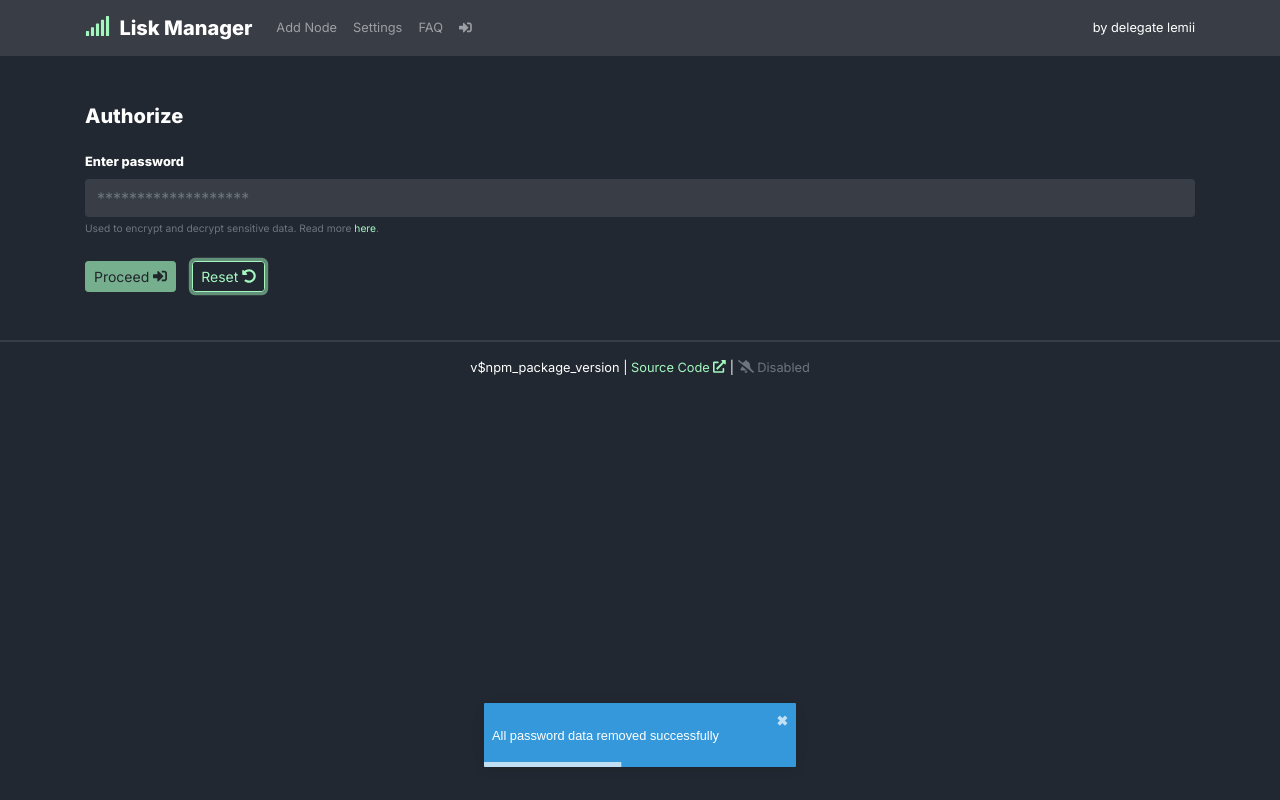
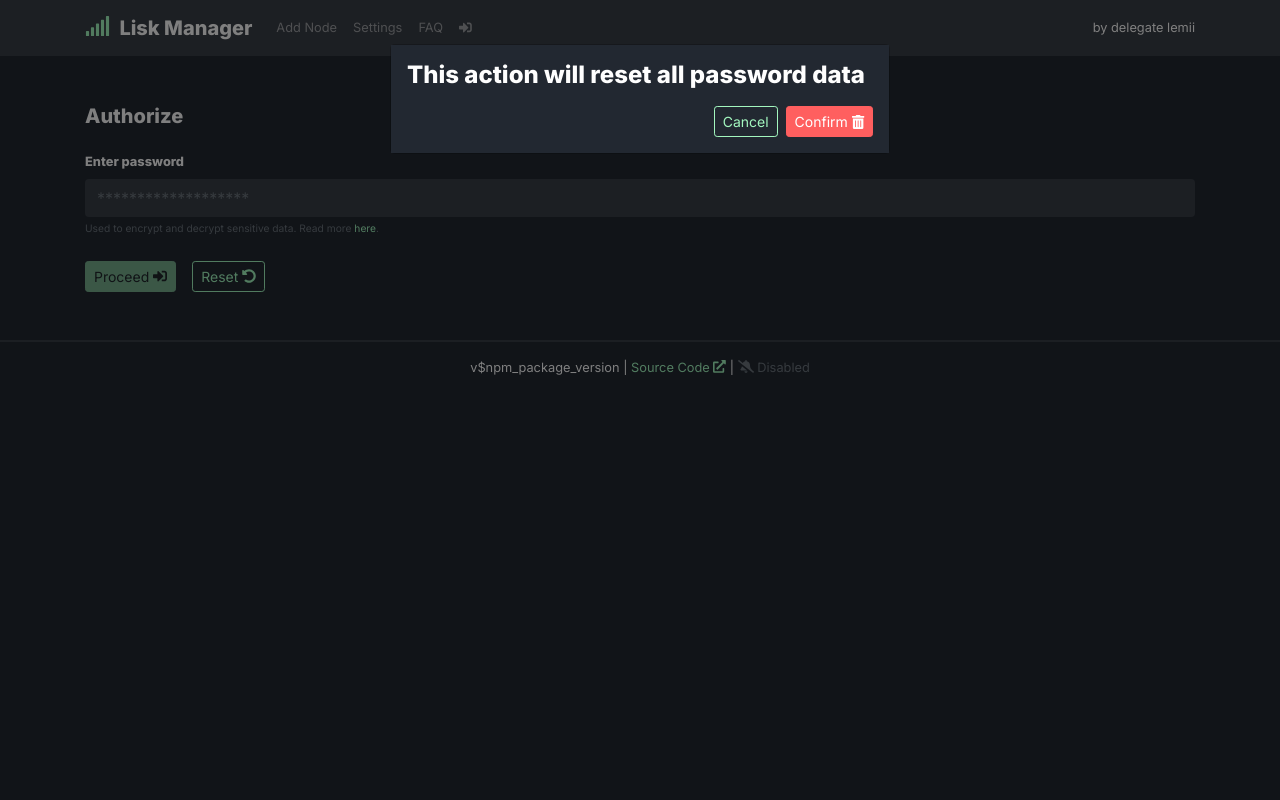
Before and after one commit to Lemii/lisk-manager, a React (Create React App) app: page /auth in a window 1280 px wide. Both pictures are taken after a click on the button "Reset". Built offline with nearby package versions, Linux system fonts and the light colour scheme.

Commit message:
feat: add confirm modals (#14)
* feat: add confirm modal

* refactor: streamline option modal

* feat: add confirm modals

```diff
--- /dev/null
+++ b/src/components/ConfirmModal/index.tsx
@@ -0,0 +1,45 @@
+import React from 'react';
+import Modal from 'react-bootstrap/Modal';
+import { FontAwesomeIcon } from '@fortawesome/react-fontawesome';
+
+interface IProps {
+  body: string;
+  confirmHandler: any;
+  show: boolean;
+  setShow: React.Dispatch<React.SetStateAction<boolean>>;
+}
+
+export default function ConfirmModal({ body, confirmHandler, show, setShow }: IProps): JSX.Element {
+  const handleClose = (): void => {
+    setShow(false);
+  };
+
+  const handleSubmit = (e: React.SyntheticEvent): void => {
+    e.preventDefault();
+
+    confirmHandler();
+  };
+
+  return (
+    <Modal show={show} onHide={handleClose} className="text-light p-3">
+      <form onSubmit={handleSubmit}>
+        <Modal.Body>
+          <h4 className="mb-3">{body}</h4>
+
+          <div className="text-right">
+            <button
+              className="btn btn-sm btn-outline-primary mr-2"
+              onClick={handleClose}
+              type="button"
+            >
+              Cancel
+            </button>
+            <button className="btn btn-sm btn-danger" type="submit">
+              Confirm <FontAwesomeIcon icon="trash-alt" />
+            </button>
+          </div>
+        </Modal.Body>
+      </form>
+    </Modal>
+  );
+}
--- a/src/components/Node/Head.tsx
+++ b/src/components/Node/Head.tsx
@@ -1,6 +1,7 @@
 import React, { useState } from 'react';
 import { FontAwesomeIcon } from '@fortawesome/react-fontawesome';
 import OptionModal from '../OptionModal';
+import ConfirmModal from '../ConfirmModal';
 
 import { INode, INodeStatus, IUpdateMethods } from '../../interfaces';
 
@@ -140,14 +141,11 @@ export default function Head({ node, methods, nodeStatus, forgingStatus }: IProp
             Delete Node
           </button>
 
-          <OptionModal
-            node={node}
-            body="Confirm node removal"
-            submitHandler={methods.delete}
+          <ConfirmModal
+            body="This action will remove the node"
+            confirmHandler={() => methods.delete(node)}
             show={showDelete}
             setShow={setShowDelete}
-            type="deletion"
-            name="deletion"
           />
         </div>
       </div>
--- a/src/components/OptionModal/index.tsx
+++ b/src/components/OptionModal/index.tsx
@@ -55,7 +55,6 @@ export default function OptionModal({
   return (
     <Modal show={show} onHide={handleClose} className="text-light">
       <form onSubmit={handleSubmit}>
-        {type !== 'deletion' ? (
         <Modal.Body>
           <label htmlFor={name}>
             <h4>{body}</h4>
@@ -83,26 +82,6 @@ export default function OptionModal({
             </button>
           </div>
         </Modal.Body>
-        ) : (
-          <Modal.Body>
-            <label htmlFor={name}>
-              <h4>{body}</h4>
-            </label>
-
-            <div className="text-right">
-              <button
-                className="btn btn-sm btn-outline-primary mr-2"
-                onClick={handleClose}
-                type="button"
-              >
-                Cancel
-              </button>
-              <button className="btn btn-sm btn-primary" type="submit">
-                Remove <FontAwesomeIcon icon="trash-alt" />
-              </button>
-            </div>
-          </Modal.Body>
-        )}
       </form>
     </Modal>
   );
--- a/src/interfaces/index.ts
+++ b/src/interfaces/index.ts
@@ -60,5 +60,5 @@ export interface IUpdateMethods {
   rename: IUpdateMethod;
   changePubkey: IUpdateMethod;
   changePassword: IUpdateMethod;
-  delete: IUpdateMethod;
+  delete: (node: INode) => void;
 }
--- a/src/pages/Auth/index.tsx
+++ b/src/pages/Auth/index.tsx
@@ -4,7 +4,8 @@ import { FontAwesomeIcon } from '@fortawesome/react-fontawesome';
 import { Redirect } from 'react-router-dom';
 import { toast } from 'react-toastify';
 
-import { PasswordContext } from '../../contexts';
+import ConfirmModal from '../../components/ConfirmModal';
+
 import {
   getPasswordHash,
   setPasswordHash,
@@ -13,9 +14,12 @@ import {
   hash
 } from '../../utils';
 
+import { PasswordContext } from '../../contexts';
+
 export default function Auth(): JSX.Element {
   const [password, setPassword] = useState<string>('');
   const [redirect, setRedirect] = useState<boolean>(false);
+  const [showConfirm, setShowConfirm] = useState<boolean>(false);
 
   const context = useContext(PasswordContext);
 
@@ -52,11 +56,12 @@ export default function Auth(): JSX.Element {
 
   const handleReset = (): void => {
     setPassword('');
+    setShowConfirm(false);
 
     clearNodePasswords();
     removePasswordHash();
 
-    toast.info('All password data removed successfully');
+    toast.success('All password data removed successfully');
   };
 
   return (
@@ -89,11 +94,21 @@ export default function Auth(): JSX.Element {
           Proceed <FontAwesomeIcon icon="sign-in-alt" />
         </button>
 
-        <button type="button" onClick={handleReset} className="btn btn-sm btn-outline-primary ml-3">
+        <button
+          type="button"
+          onClick={() => setShowConfirm(true)}
+          className="btn btn-sm btn-outline-primary ml-3"
+        >
           Reset <FontAwesomeIcon icon="undo-alt" />
         </button>
       </form>
 
+      <ConfirmModal
+        body="This action will reset all password data"
+        confirmHandler={handleReset}
+        show={showConfirm}
+        setShow={setShowConfirm}
+      />
       {redirect && <Redirect to="/" />}
     </div>
   );
--- a/src/pages/Settings/index.tsx
+++ b/src/pages/Settings/index.tsx
@@ -1,5 +1,6 @@
 import React, { useState, useEffect, useContext } from 'react';
 import Dropzone from './DropZone';
+import ConfirmModal from '../../components/ConfirmModal';
 
 import { FontAwesomeIcon } from '@fortawesome/react-fontawesome';
 import { toast } from 'react-toastify';
@@ -10,6 +11,7 @@ import { setInterval, getInterval, exportData, importData, removeAllData } from
 export default function Settings(): JSX.Element {
   const [userInterval, setUserInterval] = useState<number>(getInterval());
   const [fileContent, setFileContent] = useState<string | null>(null);
+  const [showConfirm, setShowConfirm] = useState<boolean>(false);
 
   const { update } = useContext(PasswordContext);
 
@@ -43,9 +45,7 @@ export default function Settings(): JSX.Element {
     }
   };
 
-  const handleRemoveAll = (e: React.SyntheticEvent): void => {
-    e.preventDefault();
-
+  const handleRemoveAll = (): void => {
     try {
       removeAllData();
       toast.success('Data successfully removed');
@@ -112,13 +112,25 @@ export default function Settings(): JSX.Element {
 
       <h5 className="mb-4">Remove all Lisk Manager Data</h5>
 
-      <p className="text-danger">
-        Please note that this will remove ALL Lisk Manager data from your local machine!
+      <p>
+        Complete removes all Lisk Manager data. This includes:
+        <ul>
+          <li>Node data (id, label, ip, public key, password)</li>
+          <li>Authorization</li>
+          <li>Settings</li>
+        </ul>
       </p>
 
-      <button className="btn btn-sm btn-danger" onClick={handleRemoveAll}>
+      <button className="btn btn-sm btn-primary" onClick={() => setShowConfirm(true)}>
         Remove <FontAwesomeIcon icon="trash-alt" />
       </button>
+
+      <ConfirmModal
+        body="This action will remove ALL Lisk Manager data from your local machine!"
+        confirmHandler={handleRemoveAll}
+        show={showConfirm}
+        setShow={setShowConfirm}
+      />
     </div>
   );
 }
```
Lines whose indentation alone changed are shown as unchanged.
